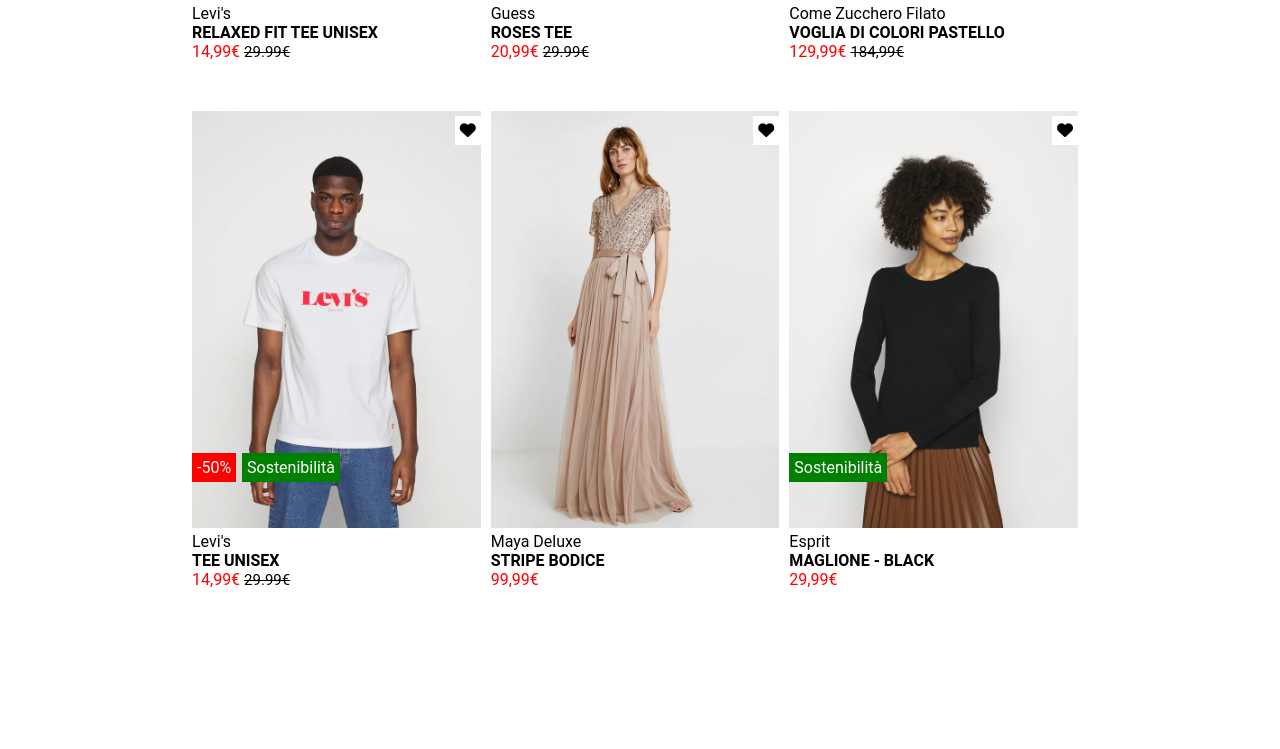
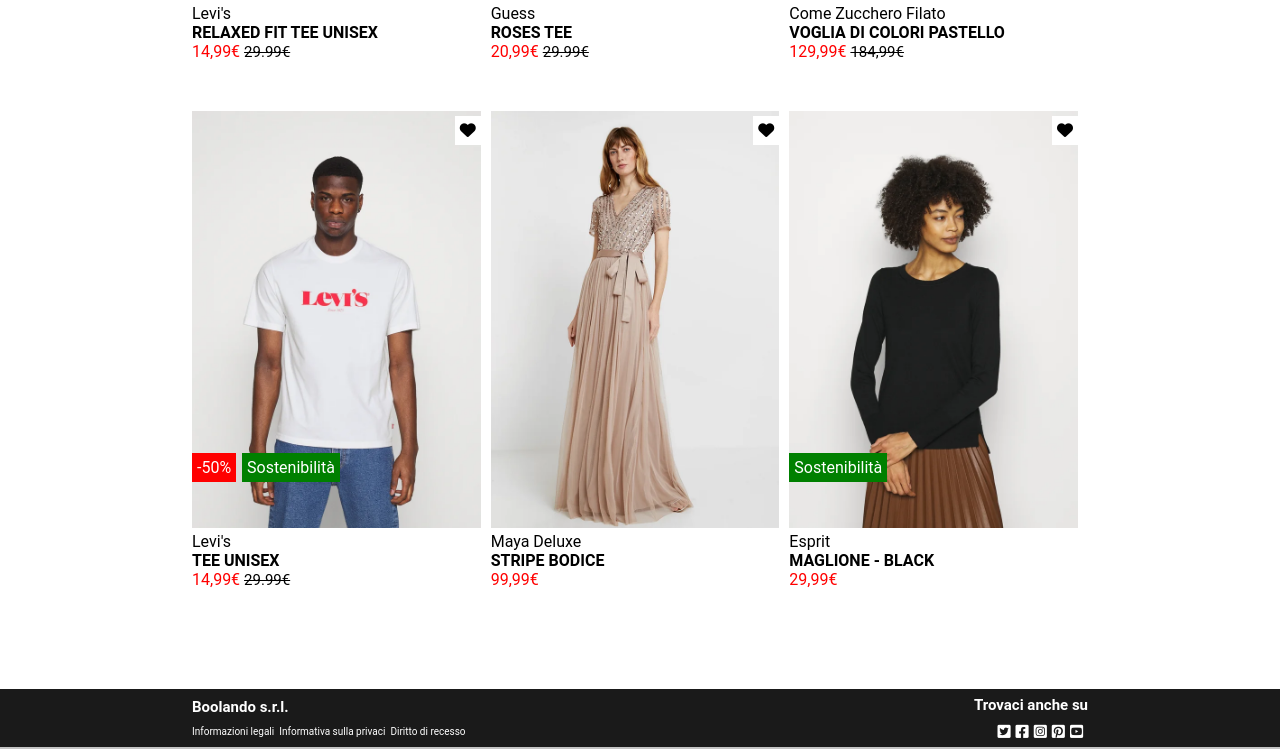
Before and after one commit to niccoloruberti/html-css-boolando, a plain HTML site: page index.html in a window 1280 px wide. Shown: the part 547-1296 px from the top of the page. Before the commit the page ends 1236 px from the top, so only its background shows below. Drawn offline with Linux system fonts and the light colour scheme; a web font is replaced by a local one.

Commit message:
[FEAT]: creazione footer

```diff
--- a/css/styles.css
+++ b/css/styles.css
@@ -19,6 +19,11 @@ body {
 
 .col-33 {
     width: calc(100% / 3);
+    display: flex;
+}
+
+.col-50 {
+    width: 50%;
     display: flex;
 }
 
@@ -211,3 +216,42 @@ main .col-33 {
 #img6:hover + #img6b {
     display: block;
 }
+
+/* footer */
+
+footer {
+    height: 60px;
+    color: white;
+    background-color: rgb(26, 26, 26);
+    border-bottom: 2px solid rgb(196, 196, 196);
+}
+
+footer h3 {
+    font-size: 15px;
+    margin-bottom: 10px;
+}
+
+footer ul {
+    font-size: 10px;
+    list-style-type: none;
+    display: flex;
+}
+
+footer li {
+    margin-right: 5px;
+}
+
+footer .col-50.left {
+    flex-direction: column;
+    justify-content: center;
+}
+
+footer .col-50.right {
+    flex-direction: column;
+    justify-content: center;
+    align-items: flex-end;
+}
+
+footer i {
+    font-size: 15px;
+}
--- a/index.html
+++ b/index.html
@@ -150,7 +150,28 @@
         </main>
         <!-- footer -->
         <footer>
-
+            <div class="row">
+                <!-- prima colonna -->
+                <div class="col-50 left">
+                    <h3>Boolando s.r.l.</h3>
+                    <ul>
+                        <li>Informazioni legali</li>
+                        <li>Informativa sulla privaci</li>
+                        <li>Diritto di recesso</li>
+                    </ul>
+                </div>
+                <!-- seconda colonna -->
+                <div class="col-50 right">
+                    <h3>Trovaci anche su</h3>
+                    <ul>
+                        <li><i class="fa-brands fa-square-twitter" style="color: #ffffff;"></i></li>
+                        <li><i class="fa-brands fa-square-facebook" style="color: #ffffff;"></i></li>
+                        <li><i class="fa-brands fa-square-instagram" style="color: #ffffff;"></i></li>
+                        <li><i class="fa-brands fa-square-pinterest" style="color: #ffffff;"></i></li>
+                        <li><i class="fa-brands fa-square-youtube" style="color: #ffffff;"></i></li>
+                    </ul>
+                </div>
+            </div>
         </footer>
     </body>
 </html>
```
